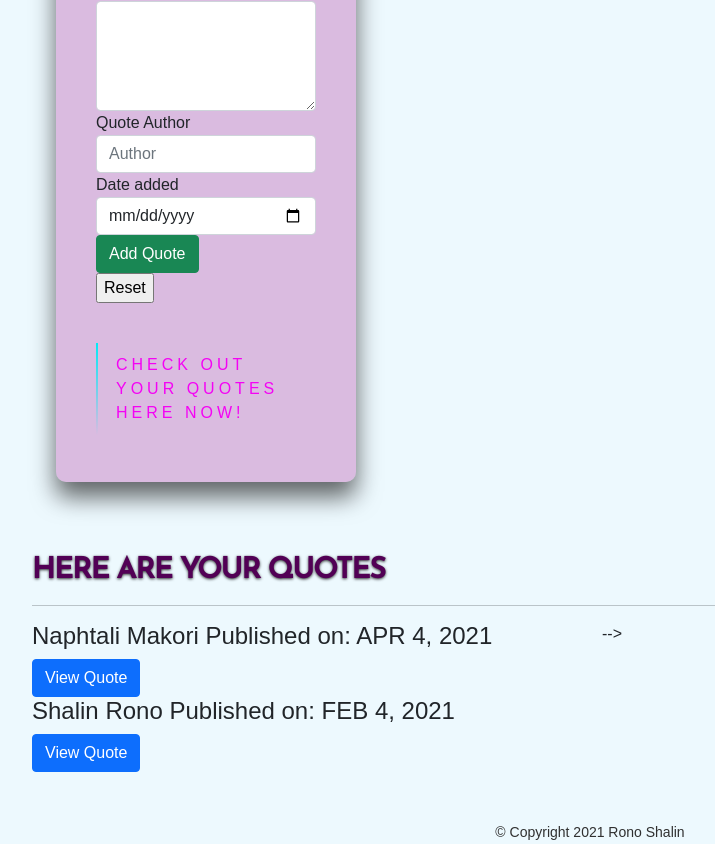
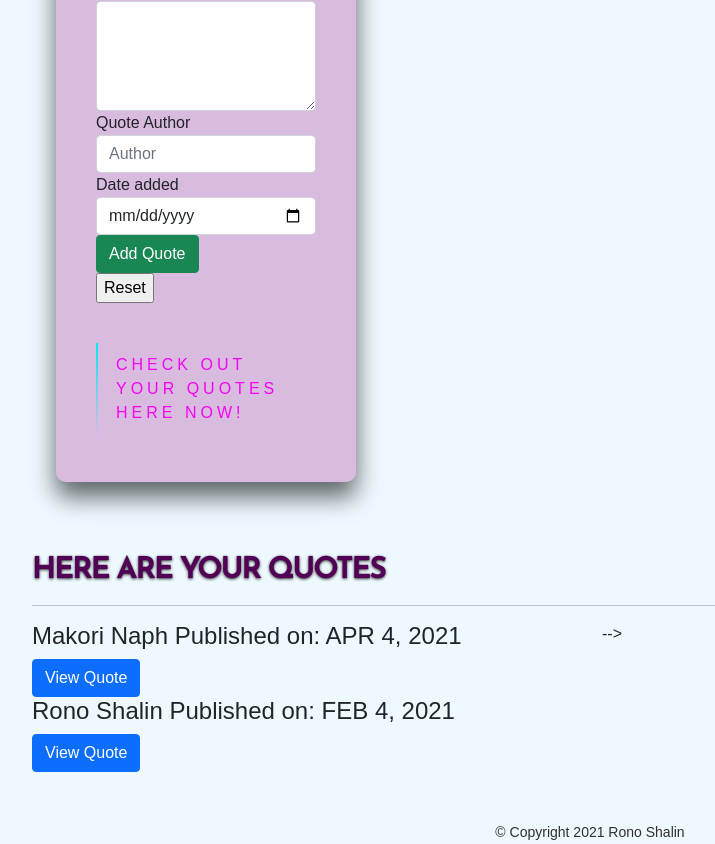
Before and after one commit to sha-lin/quoteApp, an Angular app: page / in a window 1280 px wide. Shown: the part 241-1085 px from the top of the page, without its empty margins (50-765 px from the left). Built offline with nearby package versions, Linux system fonts and the light colour scheme.

Commit message:
add new quotes on qoute typescript

```diff
--- a/src/app/quote/quote.component.ts
+++ b/src/app/quote/quote.component.ts
@@ -11,8 +11,8 @@ import { Quote } from "../quote";
 export class QuoteComponent implements OnInit {
 
   quotes: Quote[] = [
-    new Quote(1, 'Naphtali Makori', '"Life is what happens when you’re busy making other plans."', 'John Lenon', new Date(2021,3,4)),
-    new Quote(2,'Shalin Rono','"Many of life’s failures are people who did not realize how close they were to success when they gave up."', 'Thomas A. Edison', new Date(2021,1,4)),
+    new Quote(1, 'Makori Naph', '"Life is what happens when you’re busy making other plans."', 'John Lenon', new Date(2021,3,4)),
+    new Quote(2,'Rono Shalin','"Happiness is when what you think, what you say and what you do are in harmony."', 'Thomas A. Edison', new Date(2021,1,4)),
 
   ];
 
```
